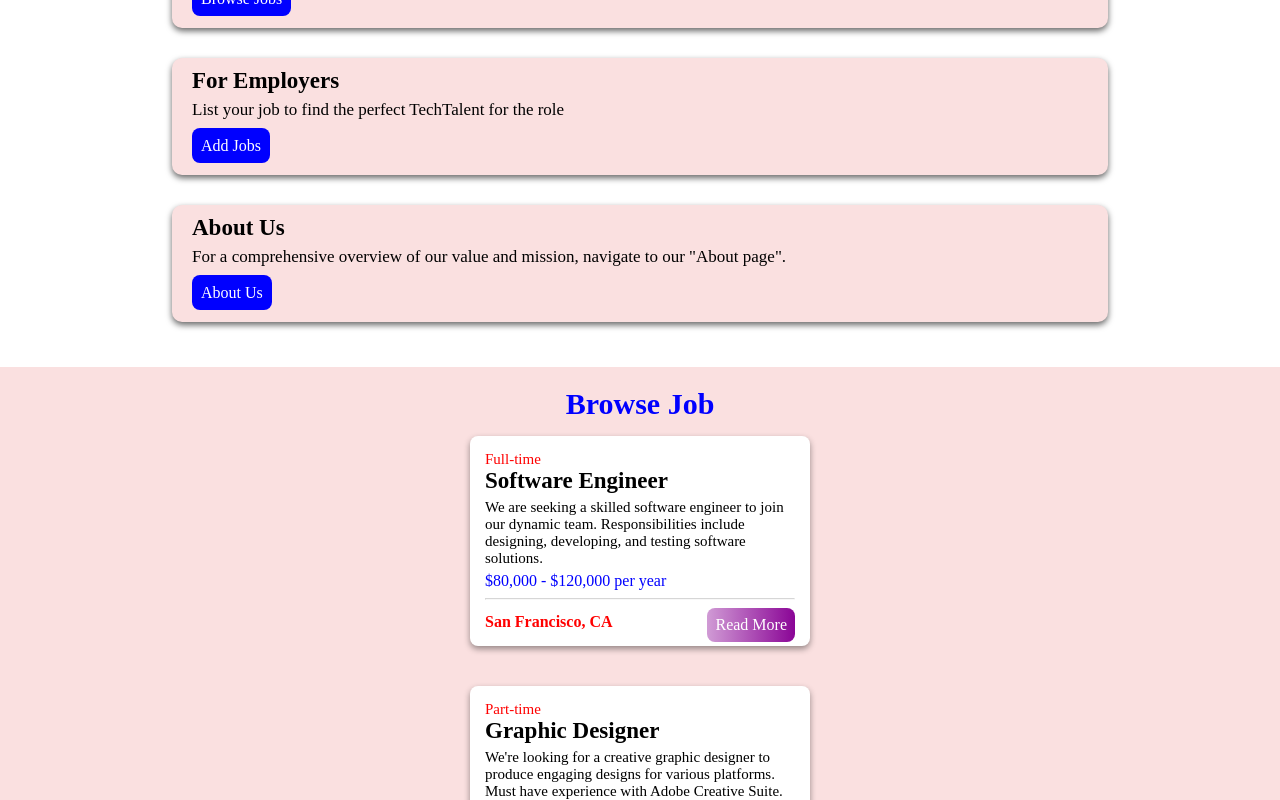
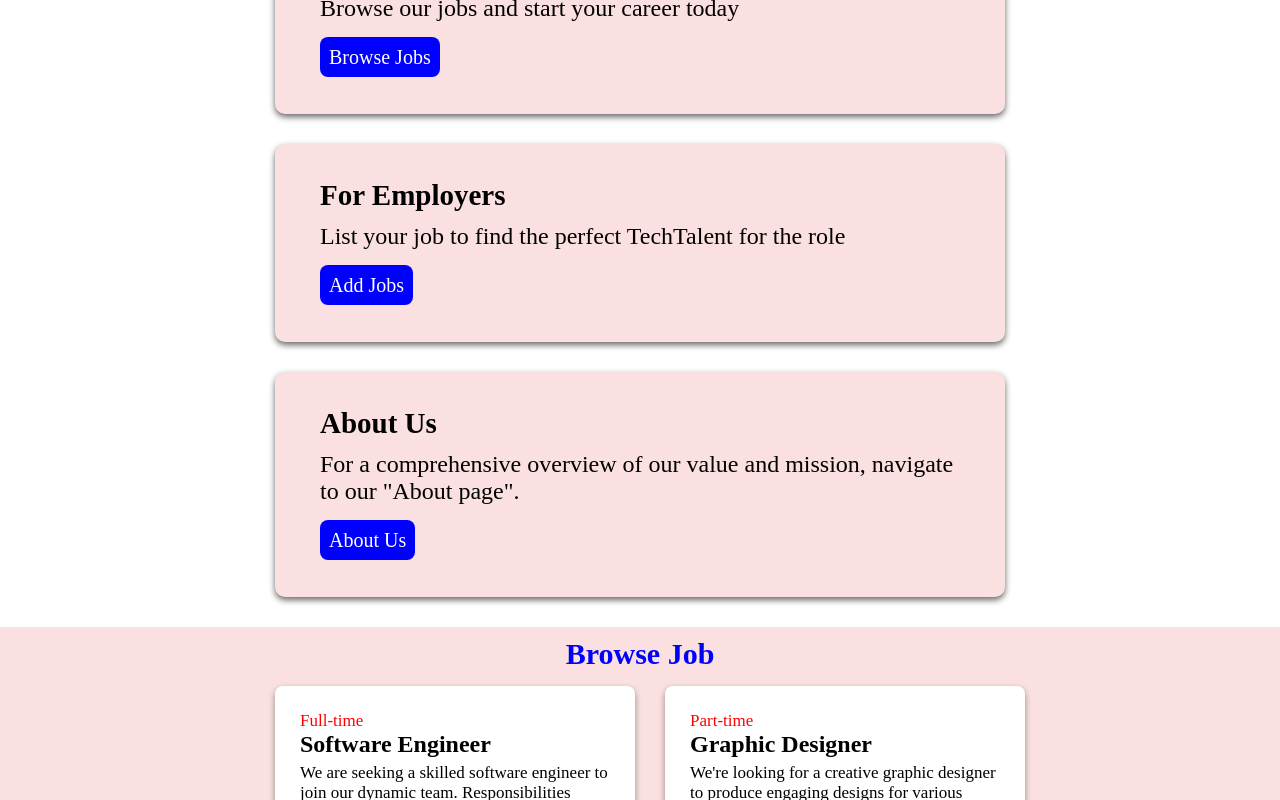
Before and after one commit to Matthias-Paul/my-react-job, a React (Vite) app: page / in a window 1280 px wide. Shown: the part 360-1160 px from the top of the page. Built offline with nearby package versions, Linux system fonts and the light colour scheme.

Commit message:
i commit

```diff
--- a/src/Job.jsx
+++ b/src/Job.jsx
@@ -30,13 +30,14 @@ fetchData()
 
   return (
     <>
-    <div >
-    <div className={styles.job}>
+ <div className={styles.bro}>Browse Job</div>
+    <div className={styles.jobs}>
 
-      <div >
+
        {loading ? (<div className={styles.load}></div>):(
 <>
-<div className={styles.bro}>Browse Job</div>
+
+
 {job.map((jo)=>
   <div  className={styles.work}  key={jo.id}>
     <div className={styles.type}>{jo.type}</div>
@@ -64,10 +65,9 @@ fetchData()
 
 
         </div>
+
         <Link to="/jobs" className={styles.view}>View All Jobs</Link>
-     </div>
 
-     </div>
     </>
   )
 }
--- a/src/JobInfo.jsx
+++ b/src/JobInfo.jsx
@@ -21,8 +21,9 @@ export default function JobPage() {
       <div className={styles.back}>
         <Link to="/jobs" className={styles.arrow}>
           &#8592;
+          <span className={styles.list}> Back to job listing </span>
         </Link>
-        <span className={styles.list}> Back to job listing </span>
+
       </div>
 
       <div className={styles.all}>
--- a/src/addjob.module.css
+++ b/src/addjob.module.css
@@ -3,7 +3,7 @@
 .all{
     display:flex;
     justify-content: center;
-
+    align-items: center;
 
 }
 .heading{
@@ -22,11 +22,12 @@
 
 }
 .form{
-    margin-top:150px;
+    margin-top:170px;
     box-shadow: 0px 3px 6px rgba(184, 136, 136, 0.8);
     padding:30px;
     margin-bottom:30px;
     border-radius:15px;
+
 }
 .head{
     font-size:18px;
@@ -36,13 +37,14 @@
 }
 .in{
     width: 90%;
-    padding: 6px;
+    padding: 10px;
     border: none;
     outline: none;
     background-color: lightgray;
     border-radius: 20px;
     padding-left: 10px;
     margin-bottom: 10px;
+    font-size: 16px;
 }
 .type{
     width: 97%;
--- a/src/homecard.module.css
+++ b/src/homecard.module.css
@@ -3,7 +3,7 @@
   flex-direction: column;
   justify-content: center;
   align-items: center;
-  margin-top: 25px;
+  margin-top: 30px;
 
 
 }
@@ -41,3 +41,44 @@ text-decoration: none;
 .btn:active{
     opacity: 0.8;
 }
+
+@media(min-width:700px){
+.job{
+  width:50%;
+  padding:30px
+}
+.topic{
+  font-size:25px
+
+}
+.btn{
+  font-size:18px
+}
+.paragraph{
+  font-size:20px
+}
+
+
+}
+
+
+
+
+@media(min-width:1200px){
+  .job{
+    width:50%;
+    padding:45px
+  }
+  .topic{
+    font-size:29px
+
+  }
+  .btn{
+    font-size:20px
+  }
+  .paragraph{
+    font-size:24px
+  }
+
+
+  }
--- a/src/job.module.css
+++ b/src/job.module.css
@@ -1,9 +1,11 @@
+
 .search{
     margin-top:27px;
     position:fixed;
     margin-left: 11%;
     width:75%;
     padding:10px;
+
     outline: none;
     border:none;
     border-bottom: 1px solid lightgray;
@@ -23,9 +25,8 @@
 .job{
     display: flex;
     flex-direction: column;
-    justify-content: center;
+
     align-items: center;
-    min-height:100vh;
     margin-top: 15px;
     width: 100%;
     background-color: rgb(250, 224, 224) ;
@@ -33,13 +34,11 @@
     padding-top:20px;
 }
 .browse{
-
     font-size: 30px;
     font-weight: bold;
     color: blue;
-    padding-top: 40px;
     text-align:center;
-    margin-top:40px
+    margin-top:70px;
 
 }
 .bro{
@@ -48,14 +47,17 @@
     font-weight: bold;
     color: blue;
     padding-bottom: 15px;
+    padding-top: 10px;
     text-align:center;
+    background-color:rgb(250, 224, 224) ;
 
 
 }
 .work{
     background-color: white;
-    padding: 15px;
+    padding: 25px;
     width:310px;
+
     text-align: left;
     border-radius: 8px;
     box-shadow: 0px 3px 6px rgb(0, 0, 0, 0.4);
@@ -119,6 +121,12 @@
 .view{
     padding:13px;
     width: 270px;
+    display:flex;
+    justify-content: center;
+    align-items:center;
+    text-align:center;
+    margin:auto;
+    margin-top:-70px;
     margin-bottom: 20px;
     border:none;
     background-color: blue;
@@ -131,13 +139,59 @@
     text-align:center;
 
 
+
+
 }
 .view:active{
     opacity:0.8;
 }
+
 .navbar{
     display:flex;
     color:green;
     background-color:blue;
 
 }
+.jobs{
+  display:flex;
+  flex-direction: column;
+  align-items:center;
+justify-content: center;
+padding-bottom:70px;
+
+background-color: rgb(250, 224, 224) ;
+}
+@media(min-width:850px){
+    .job{
+        display:grid;
+        grid-template-columns: 340px 340px;
+        column-gap: 50px;
+        justify-content: center;
+
+    }
+    .jobs{
+        display:grid;
+        grid-template-columns: 340px 340px;
+        column-gap: 50px;
+        justify-content: center;
+
+    }
+
+    .type{
+        font-size: 17px;
+
+    }
+    .title{
+        font-size: 24px;
+
+    }
+    .descript{
+        font-size: 17px;
+
+    }
+
+    .salary{
+      font-size: 17px;
+
+    }
+}
--- a/src/jobinfo.module.css
+++ b/src/jobinfo.module.css
@@ -6,14 +6,18 @@
   background-color: lightgray;
   width: 100%;
   padding-left: 40px;
+  height:30px;
 }
 .arrow {
   text-decoration: none;
-  font-size: 50px;
+  font-size: 25px;
+
 }
 .list {
-  font-size: px;
+  font-size: 15px;
+  margin-bottom:20px;
   margin-left: 5px;
+
   color: blue;
 }
 .all {
@@ -21,7 +25,7 @@
   flex-direction: column;
   justify-content: center;
   align-items: center;
-  margin-top: 60px;
+  margin-top: 70px;
   width: 100%;
 
   margin-bottom: 20px;
```
Also changed, not shown: src/AddJob.jsx (+7 -0 lines).
